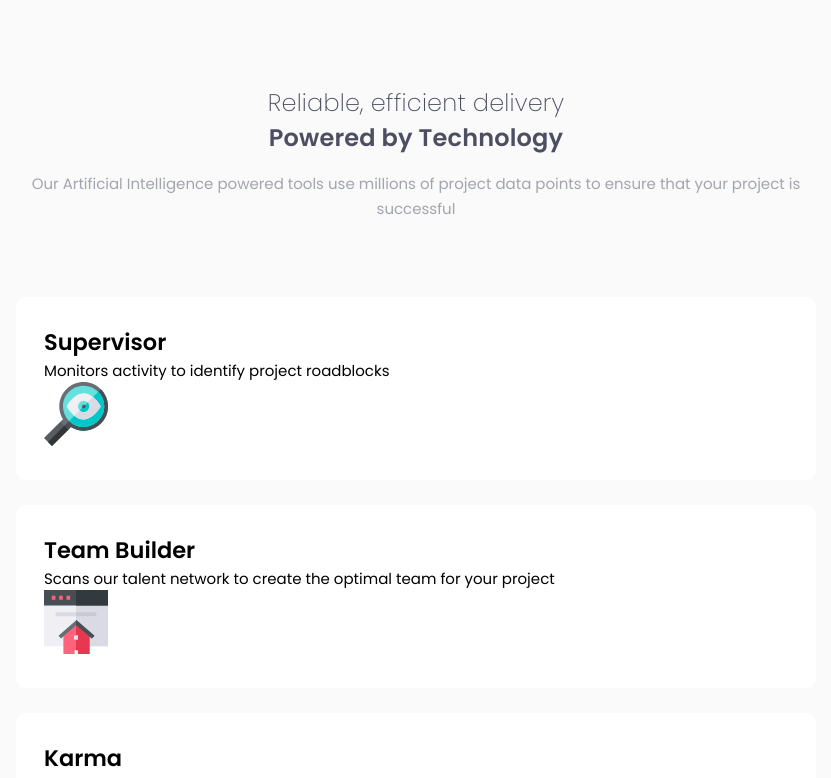
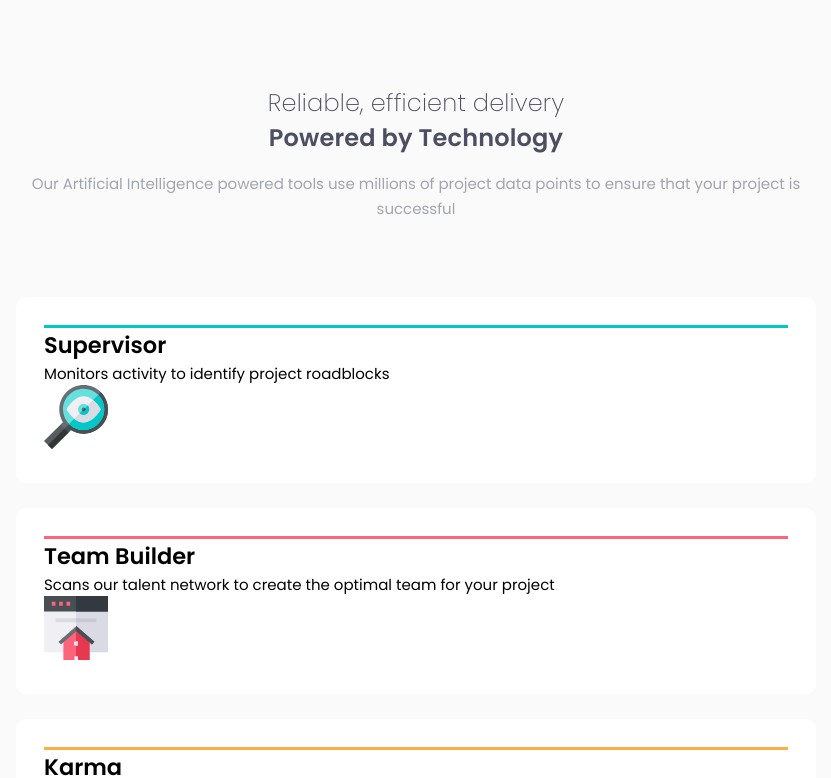
Before and after one commit to sgrazys/four-card-feature-section, a React (Create React App) app: page / in a window 1280 px wide. Shown: the top 778 px of the page, without its empty margins (16-847 px from the left). Built offline with nearby package versions, Linux system fonts and the light colour scheme.

Commit message:
add card

```diff
--- a/src/components/Card.jsx
+++ b/src/components/Card.jsx
@@ -1,6 +1,10 @@
 function Card({ feature }) {
 	return (
 		<li className='card'>
+			<div
+				className='card__container'
+				style={{ borderTop: `3.55px solid ${feature.color}` }}
+			>
 				<div className='card__content'>
 					<h2 className='card__title'>{feature.title}</h2>
 					<p className='card__description'>{feature.description}</p>
@@ -10,6 +14,7 @@ function Card({ feature }) {
 					src={feature.icon}
 					alt='PLACEHOLDER'
 				/>
+			</div>
 		</li>
 	);
 }
```
Lines whose indentation alone changed are shown as unchanged.
